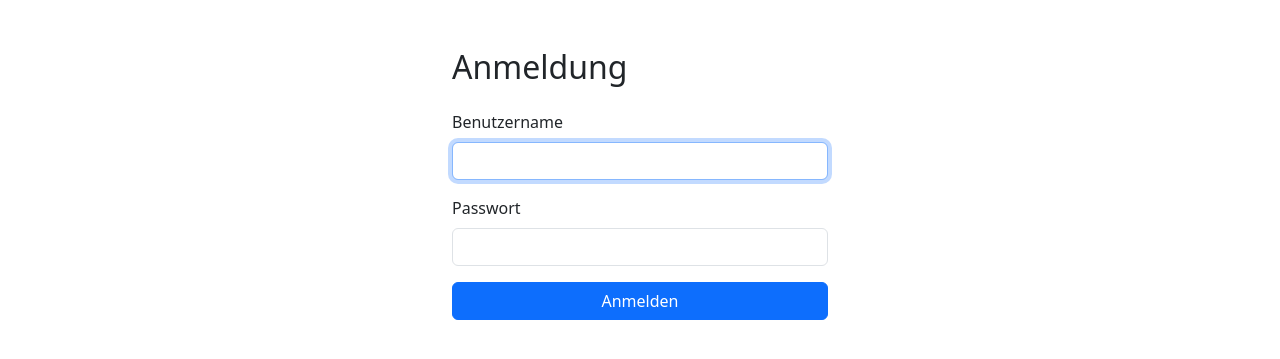
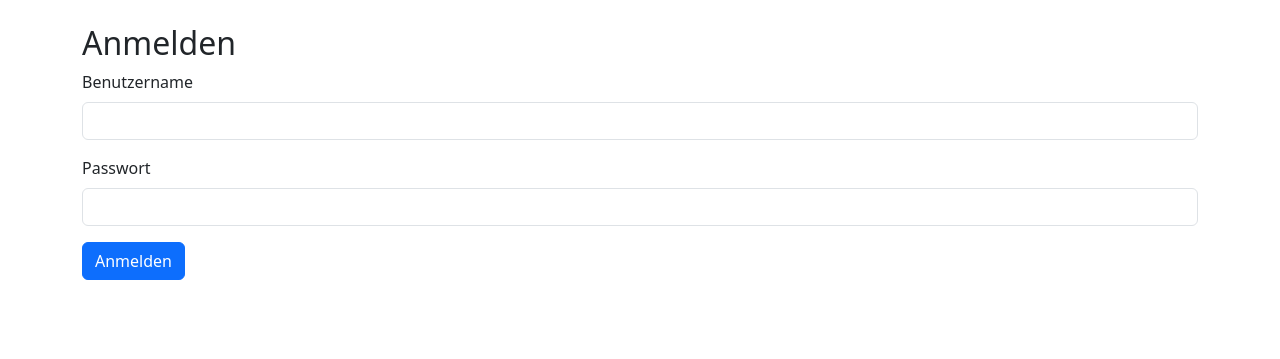
Before and after one commit to Kitanga84/Serwer, a Flask app: page /login in a window 1280 px wide. Shown: the part 56-415 px from the top of the page. Run offline with Flask 3, Linux system fonts and the light colour scheme.

Commit message:
Update login.html

```diff
--- a/templates/login.html
+++ b/templates/login.html
@@ -1,19 +1,16 @@
 {% extends "base.html" %}
-{% block title %}Login{% endblock %}
 
 {% block content %}
-<div class="container mt-5" style="max-width: 400px;">
-  <h2 class="mb-4">Anmeldung</h2>
-  <form method="POST" action="{{ url_for('login') }}">
+<h2>Anmelden</h2>
+<form method="post">
     <div class="mb-3">
-      <label for="username" class="form-label">Benutzername</label>
-      <input type="text" class="form-control" id="username" name="username" required autofocus>
+        <label class="form-label">Benutzername</label>
+        <input type="text" name="username" class="form-control" required>
     </div>
     <div class="mb-3">
-      <label for="password" class="form-label">Passwort</label>
-      <input type="password" class="form-control" id="password" name="password" required>
+        <label class="form-label">Passwort</label>
+        <input type="password" name="password" class="form-control" required>
     </div>
-    <button type="submit" class="btn btn-primary w-100">Anmelden</button>
-  </form>
-</div>
+    <button type="submit" class="btn btn-primary">Anmelden</button>
+</form>
 {% endblock %}
```
